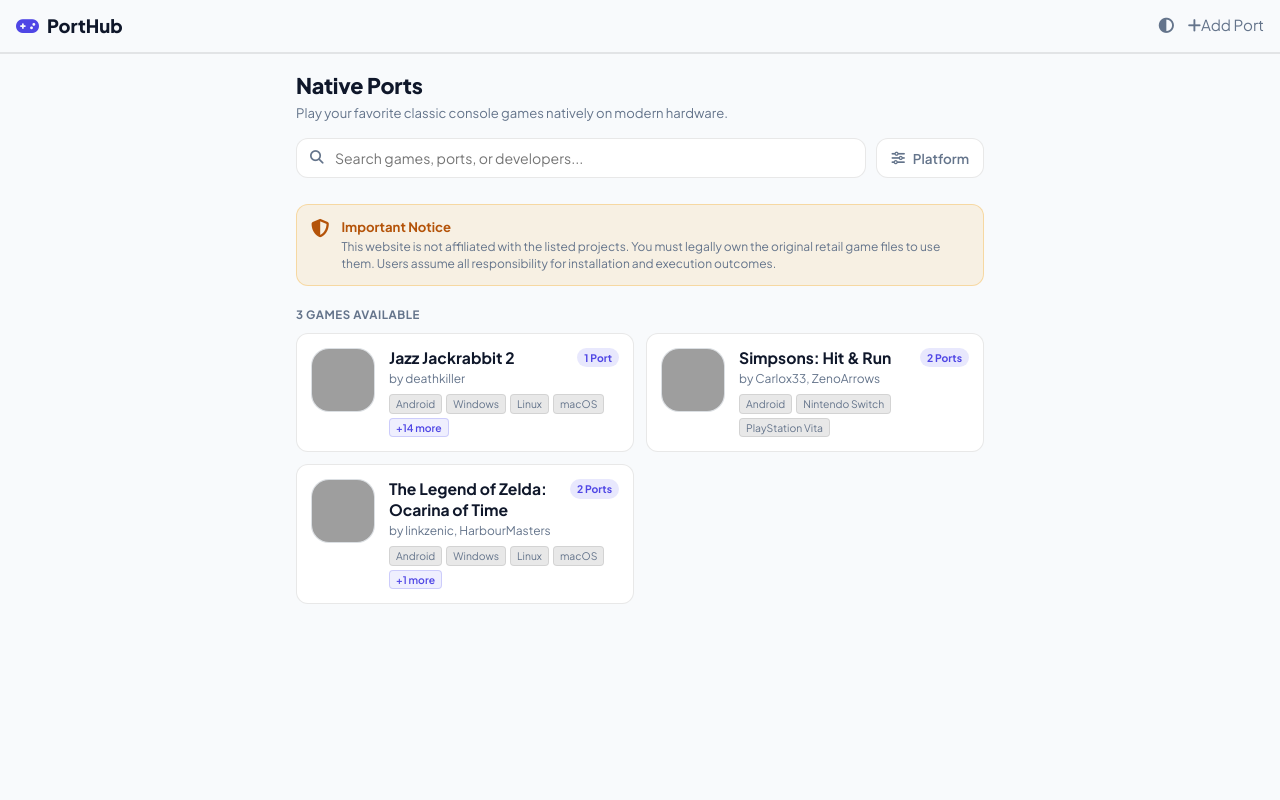
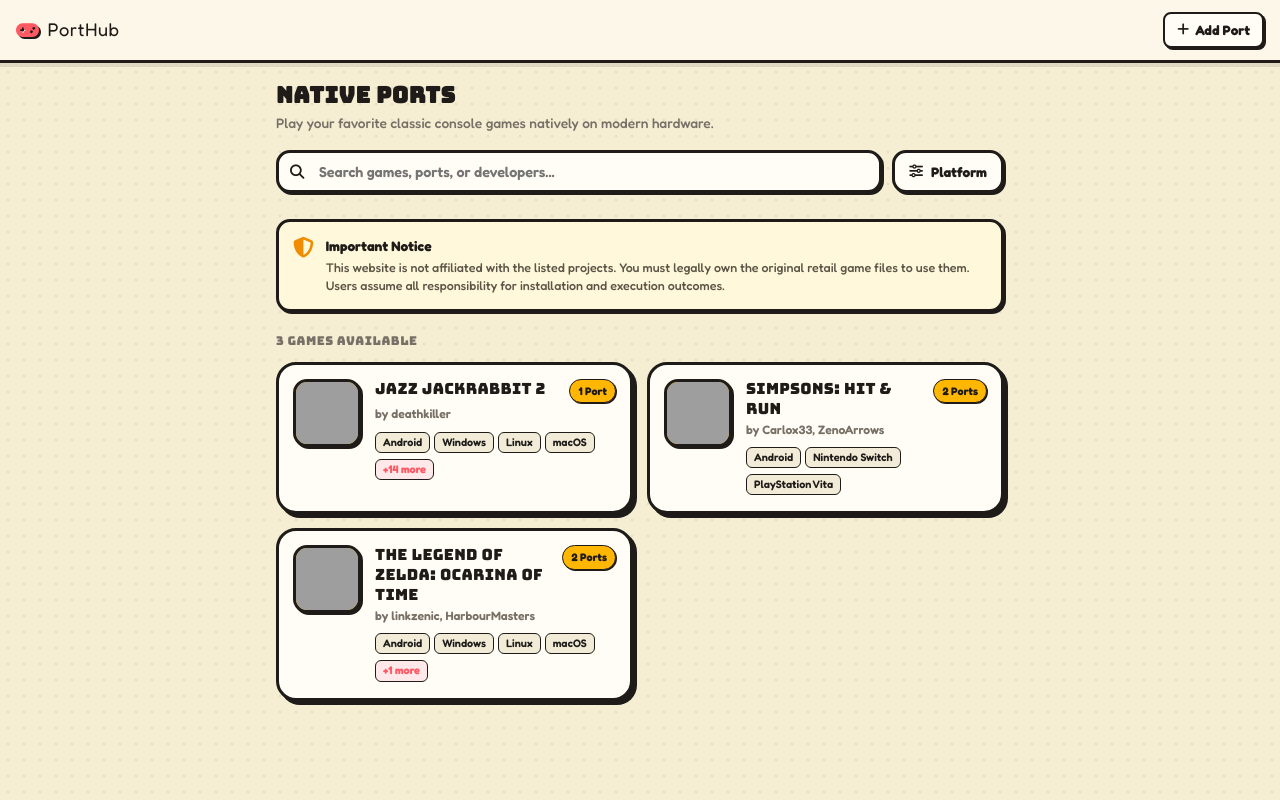
Before and after one commit to sammy-senpai/porthub, a plain HTML site: page index.html in a window 1280 px wide. Drawn offline with Linux system fonts and the light colour scheme; grey boxes are pictures that could not be loaded.

Commit message:
Updated design to comic style

```diff
--- a/index.html
+++ b/index.html
@@ -7,100 +7,134 @@
 
   <link rel="preconnect" href="https://fonts.googleapis.com">
   <link rel="preconnect" href="https://fonts.gstatic.com" crossorigin>
-  <link href="https://fonts.googleapis.com/css2?family=Plus+Jakarta+Sans:wght@400;500;600;700;800&family=JetBrains+Mono:wght@500;600&display=swap" rel="stylesheet">
+  <link href="https://fonts.googleapis.com/css2?family=Bungee&family=Fredoka:wght@400;500;600;700&family=JetBrains+Mono:wght@600;700&display=swap" rel="stylesheet">
   <link rel="stylesheet" href="https://cdnjs.cloudflare.com/ajax/libs/font-awesome/6.4.0/css/all.min.css"/>
 
-  <!-- Immediate Theme Engine to avoid FOUC -->
-  <script>
-    (function() {
-      const stored = localStorage.getItem('porthub_theme') || 'system';
-      function applyTheme(theme) {
-        if (theme === 'system') {
-          const isDark = window.matchMedia('(prefers-color-scheme: dark)').matches;
-          document.documentElement.setAttribute('data-theme', isDark ? 'dark' : 'light');
-        } else {
-          document.documentElement.setAttribute('data-theme', theme);
-        }
-      }
-      applyTheme(stored);
-      window.matchMedia('(prefers-color-scheme: dark)').addEventListener('change', () => {
-        if ((localStorage.getItem('porthub_theme') || 'system') === 'system') applyTheme('system');
-      });
-    })();
-  </script>
+  <style>
+    :root {
+      --bg: #fcf7e8;              /* Warm cream paper */
+      --workspace-bg: #f5eed3;    /* Antique parchment tone */
+      --card: #fffdf5;            /* Rich cream card */
+      --card-hover: #fffae8;
 
-  <style>
-    /* Dark Theme (Default) */
-    :root, [data-theme="dark"] {
-      --bg: #090c10;
-      --card: #131720;
-      --card-hover: #1b202c;
-      --border: rgba(255, 255, 255, 0.08);
-      --accent: #6366f1;
-      --accent-hover: #4f46e5;
-      --text: #f0f6fc;
-      --text-muted: #8b949e;
-      --warning: #f59e0b;
-      --warning-bg: rgba(245, 158, 11, 0.06);
-      --warning-border: rgba(245, 158, 11, 0.22);
-      --nav-bg: rgba(9, 12, 16, 0.94);
-      --dropdown-bg: #161b24;
+      --ink: #1e1b18;             /* Bold comic black ink */
+      --text: #24201c;
+      --text-muted: #786f66;
+
+      --accent: #ff5964;          /* Pop red/coral */
+      --accent-hover: #fa4450;
+      --accent-soft: #ffe8ea;
+
+      --secondary: #ffb703;       /* Comic sunburst gold */
+      --secondary-soft: #fff3cc;
+      --cyan: #35baf6;            /* Pop cyan */
+
+      --border: 2px solid var(--ink);
+      --border-thick: 3px solid var(--ink);
+      --shadow-sm: 2px 2px 0px var(--ink);
+      --shadow-md: 4px 4px 0px var(--ink);
+      --shadow-lg: 6px 6px 0px var(--ink);
+
+      --font-display: 'Bungee', cursive, sans-serif;
+      --font-body: 'Fredoka', sans-serif;
+      --font-mono: 'JetBrains Mono', monospace;
+
       --radius-sm: 8px;
-      --radius-md: 12px;
-      --radius-lg: 18px;
+      --radius-md: 14px;
+      --radius-lg: 20px;
+      --radius-pill: 999px;
     }
 
-    /* Light Theme */
-    [data-theme="light"] {
-      --bg: #f8fafc;
-      --card: #ffffff;
-      --card-hover: #f1f5f9;
-      --border: rgba(0, 0, 0, 0.09);
-      --accent: #4f46e5;
-      --accent-hover: #4338ca;
-      --text: #0f172a;
-      --text-muted: #64748b;
-      --warning: #b45309;
-      --warning-bg: rgba(245, 158, 11, 0.1);
-      --warning-border: rgba(245, 158, 11, 0.3);
-      --nav-bg: rgba(248, 250, 252, 0.94);
-      --dropdown-bg: #ffffff;
+    * { box-sizing: border-box; margin: 0; padding: 0; font-family: var(--font-body); -webkit-tap-highlight-color: transparent; }
+
+    body {
+      background-color: var(--workspace-bg);
+      background-image: radial-gradient(rgba(30, 27, 24, 0.08) 1.5px, transparent 1.5px);
+      background-size: 16px 16px;
+      color: var(--text);
+      line-height: 1.5;
+      padding-bottom: 40px;
     }
 
-    * { box-sizing: border-box; margin: 0; padding: 0; font-family: 'Plus Jakarta Sans', sans-serif; -webkit-tap-highlight-color: transparent; }
-    body { background-color: var(--bg); color: var(--text); line-height: 1.5; padding-bottom: 40px; transition: background-color 0.2s, color 0.2s; }
-    .container { width: 100%; max-width: 600px; margin: 0 auto; padding: 0 16px; }
-
-    .top-bar {
-      position: sticky; top: 0; background: var(--nav-bg); backdrop-filter: blur(12px);
-      border-bottom: 2px solid var(--border); padding: 12px 16px; display: flex; align-items: center; justify-content: space-between; z-index: 50;
+    .container {
+      width: 100%;
+      max-width: 600px;
+      margin: 0 auto;
+      padding: 0 16px;
     }
 
-    .brand-title { font-weight: 800; font-size: 1.15rem; display: flex; align-items: center; gap: 8px; }
-    .brand-title i { color: var(--accent); }
-    .nav-actions { display: flex; align-items: center; gap: 14px; position: relative; }
-    .nav-btn { color: var(--text-muted); font-size: 0.95rem; background: none; border: none; cursor: pointer; text-decoration: none; display: flex; align-items: center; justify-content: center; }
-    .nav-btn:hover { color: var(--text); }
+    /* Comic Top Bar */
+    .top-bar {
+      position: sticky;
+      top: 0;
+      background: var(--bg);
+      border-bottom: var(--border-thick);
+      padding: 12px 16px;
+      display: flex;
+      align-items: center;
+      justify-content: space-between;
+      z-index: 50;
+      box-shadow: 0 4px 0px rgba(30, 27, 24, 0.1);
+    }
 
-    /* Theme Switcher Dropdown */
-    .theme-menu {
-      position: absolute; top: calc(100% + 10px); right: 0; background: var(--dropdown-bg);
-      border: 1px solid var(--border); border-radius: var(--radius-md); box-shadow: 0 12px 30px rgba(0, 0, 0, 0.35);
-      min-width: 140px; padding: 6px; display: none; flex-direction: column; gap: 2px; z-index: 100;
+    .brand-title {
+      font-family: var(--font-display);
+      font-size: 1.15rem;
+      display: flex;
+      align-items: center;
+      gap: 8px;
+      letter-spacing: 0.5px;
+      color: var(--ink);
     }
-    .theme-menu.show { display: flex; }
-    .theme-option {
-      background: none; border: none; padding: 8px 12px; border-radius: var(--radius-sm);
-      color: var(--text); font-size: 0.8rem; font-weight: 600; display: flex; align-items: center; gap: 8px; cursor: pointer; text-align: left;
+    .brand-title i {
+      color: var(--accent);
+      filter: drop-shadow(2px 2px 0px var(--ink));
     }
-    .theme-option:hover { background: var(--card-hover); }
-    .theme-option.active { color: var(--accent); }
+
+    .nav-actions { display: flex; align-items: center; gap: 10px; }
+
+    .nav-btn {
+      color: var(--ink);
+      font-size: 0.85rem;
+      font-weight: 700;
+      background: var(--card);
+      border: var(--border);
+      border-radius: var(--radius-sm);
+      padding: 6px 12px;
+      cursor: pointer;
+      display: flex;
+      align-items: center;
+      gap: 6px;
+      box-shadow: var(--shadow-sm);
+      transition: transform 0.1s ease, box-shadow 0.1s ease, background 0.15s;
+      text-decoration: none;
+    }
+    .nav-btn:hover {
+      background: var(--secondary-soft);
+      transform: translate(-1px, -1px);
+      box-shadow: 3px 3px 0px var(--ink);
+    }
+    .nav-btn:active {
+      transform: translate(1px, 1px);
+      box-shadow: 1px 1px 0px var(--ink);
+    }
 
     .feed-header { padding: 18px 0 12px; }
-    .feed-heading { font-size: 1.35rem; font-weight: 800; letter-spacing: -0.01em; line-height: 1.25; }
-    .feed-subheading { font-size: 0.82rem; color: var(--text-muted); margin-top: 4px; }
+    .feed-heading {
+      font-family: var(--font-display);
+      font-size: 1.4rem;
+      letter-spacing: 0.5px;
+      line-height: 1.25;
+      color: var(--ink);
+    }
+    .feed-subheading {
+      font-size: 0.86rem;
+      color: var(--text-muted);
+      margin-top: 4px;
+      font-weight: 500;
+    }
 
-    /* Search & Filter Bar Flexbox */
+    /* Search & Filter Bar */
     .search-filter-row {
       display: flex;
       gap: 10px;
@@ -115,39 +149,64 @@
 
     .search-bar-wrapper i {
       position: absolute; left: 14px; top: 50%; transform: translateY(-50%);
-      color: var(--text-muted); font-size: 0.85rem;
+      color: var(--ink); font-size: 0.9rem;
     }
 
     .search-input {
-      width: 100%; background: var(--card); border: 1px solid var(--border); border-radius: var(--radius-md);
-      padding: 10px 14px 10px 38px; color: var(--text); font-size: 0.88rem; outline: none; transition: border-color 0.2s;
+      width: 100%;
+      background: var(--card);
+      border: var(--border-thick);
+      border-radius: var(--radius-md);
+      padding: 10px 14px 10px 40px;
+      color: var(--ink);
+      font-size: 0.9rem;
+      font-weight: 600;
+      outline: none;
+      box-shadow: var(--shadow-sm);
+      transition: transform 0.1s ease, box-shadow 0.1s ease;
     }
-    .search-input:focus { border-color: var(--accent); }
+    .search-input:focus {
+      background: #ffffff;
+      box-shadow: var(--shadow-md);
+    }
 
-    /* Filter Trigger Button */
+    /* Filter Button */
     .filter-btn {
       background: var(--card);
-      border: 1px solid var(--border);
+      border: var(--border-thick);
       border-radius: var(--radius-md);
       padding: 0 14px;
-      color: var(--text-muted);
+      color: var(--ink);
       cursor: pointer;
       display: flex;
       align-items: center;
       gap: 8px;
-      font-size: 0.84rem;
-      font-weight: 600;
+      font-size: 0.86rem;
+      font-weight: 700;
       white-space: nowrap;
-      transition: all 0.2s ease;
+      box-shadow: var(--shadow-sm);
+      transition: all 0.15s ease;
     }
-    .filter-btn:hover { background: var(--card-hover); border-color: rgba(255, 255, 255, 0.2); color: var(--text); }
-    .filter-btn.active { background: rgba(99, 102, 241, 0.12); border-color: var(--accent); color: var(--accent); }
+    .filter-btn:hover {
+      background: var(--secondary-soft);
+      transform: translate(-1px, -1px);
+      box-shadow: var(--shadow-md);
+    }
+    .filter-btn:active {
+      transform: translate(1px, 1px);
+      box-shadow: 1px 1px 0px var(--ink);
+    }
+    .filter-btn.active {
+      background: var(--secondary);
+      border-color: var(--ink);
+    }
 
     .filter-badge-dot {
-      width: 7px;
-      height: 7px;
+      width: 8px;
+      height: 8px;
       border-radius: 50%;
       background: var(--accent);
+      border: 1.5px solid var(--ink);
       display: none;
     }
     .filter-btn.active .filter-badge-dot { display: block; }
@@ -157,139 +216,257 @@
       position: absolute;
       top: calc(100% + 8px);
       right: 0;
-      background: var(--dropdown-bg);
-      border: 1px solid var(--border);
+      background: var(--bg);
+      border: var(--border-thick);
       border-radius: var(--radius-md);
-      box-shadow: 0 16px 36px rgba(0, 0, 0, 0.4);
+      box-shadow: var(--shadow-lg);
       min-width: 220px;
       max-height: 280px;
       overflow-y: auto;
-      padding: 6px;
+      padding: 8px;
       display: none;
       flex-direction: column;
-      gap: 2px;
+      gap: 4px;
       z-index: 60;
     }
     .filter-menu.show { display: flex; }
 
     .filter-menu-item {
-      background: none;
-      border: none;
-      padding: 9px 12px;
+      background: var(--card);
+      border: 1.5px solid var(--ink);
+      padding: 8px 12px;
       border-radius: var(--radius-sm);
-      color: var(--text);
+      color: var(--ink);
       font-size: 0.82rem;
-      font-weight: 600;
+      font-weight: 700;
       display: flex;
       align-items: center;
       justify-content: space-between;
       cursor: pointer;
       text-align: left;
+      box-shadow: 1px 1px 0px var(--ink);
+      transition: background 0.1s;
     }
-    .filter-menu-item:hover { background: var(--card-hover); }
-    .filter-menu-item.active { color: var(--accent); background: rgba(99, 102, 241, 0.1); }
-    .filter-menu-item i { font-size: 0.75rem; }
+    .filter-menu-item:hover { background: var(--secondary-soft); }
+    .filter-menu-item.active { background: var(--secondary); }
+    .filter-menu-item i { font-size: 0.8rem; }
 
+    /* Comic Notice Box */
     .legal-disclaimer-box {
-      background: var(--warning-bg); border: 1px solid var(--warning-border); border-radius: var(--radius-md);
-      padding: 12px 14px; display: flex; gap: 12px; margin-bottom: 20px; align-items: flex-start;
+      background: #fff8db;
+      border: var(--border-thick);
+      border-radius: var(--radius-md);
+      padding: 14px;
+      display: flex;
+      gap: 12px;
+      margin-bottom: 20px;
+      align-items: flex-start;
+      box-shadow: var(--shadow-sm);
     }
-    .legal-disclaimer-box i { color: var(--warning); font-size: 1.15rem; flex-shrink: 0; margin-top: 2px; }
-    .legal-disclaimer-content strong { display: block; font-size: 0.82rem; color: var(--warning); margin-bottom: 2px; }
-    .legal-disclaimer-content p { font-size: 0.75rem; color: var(--text-muted); line-height: 1.4; }
+    .legal-disclaimer-box i { color: #f08c00; font-size: 1.3rem; flex-shrink: 0; margin-top: 2px; }
+    .legal-disclaimer-content strong { display: block; font-size: 0.86rem; color: var(--ink); margin-bottom: 2px; }
+    .legal-disclaimer-content p { font-size: 0.78rem; color: #5c5446; line-height: 1.45; font-weight: 500; }
 
-    .feed-count-label { font-size: 0.72rem; font-weight: 700; text-transform: uppercase; letter-spacing: 0.5px; color: var(--text-muted); margin-bottom: 10px; display: block; }
-    .games-list { display: flex; flex-direction: column; gap: 12px; }
+    .feed-count-label {
+      font-family: var(--font-display);
+      font-size: 0.76rem;
+      letter-spacing: 0.5px;
+      color: var(--text-muted);
+      margin-bottom: 12px;
+      display: block;
+    }
+    .games-list { display: flex; flex-direction: column; gap: 14px; }
 
+    /* Game Feed Cards */
     .game-card {
-      background: var(--card); border: 1px solid var(--border); border-radius: var(--radius-md);
-      padding: 14px; display: flex; gap: 14px; align-items: flex-start; text-decoration: none; color: var(--text);
-      transition: all 0.2s ease; position: relative;
+      background: var(--card);
+      border: var(--border-thick);
+      border-radius: var(--radius-lg);
+      padding: 14px;
+      display: flex;
+      gap: 14px;
+      align-items: flex-start;
+      text-decoration: none;
+      color: var(--ink);
+      box-shadow: var(--shadow-md);
+      transition: all 0.15s ease;
+      position: relative;
     }
-    .game-card:hover { background: var(--card-hover); border-color: rgba(255, 255, 255, 0.16); transform: translateY(-1px); }
+    .game-card:hover {
+      background: var(--card-hover);
+      transform: translate(-1px, -2px);
+      box-shadow: var(--shadow-lg);
+    }
+    .game-card:active {
+      transform: translate(2px, 2px);
+      box-shadow: 2px 2px 0px var(--ink);
+    }
 
     .game-icon-frame {
-      width: 64px; height: 64px; border-radius: var(--radius-lg); background: var(--card-hover); border: 1px solid var(--border);
-      display: flex; align-items: center; justify-content: center; flex-shrink: 0; overflow: hidden;
+      width: 68px;
+      height: 68px;
+      border-radius: var(--radius-md);
+      background: var(--secondary);
+      border: var(--border-thick);
+      display: flex;
+      align-items: center;
+      justify-content: center;
+      flex-shrink: 0;
+      overflow: hidden;
+      box-shadow: var(--shadow-sm);
     }
     .game-icon-frame img { width: 100%; height: 100%; object-fit: cover; display: block; }
-    .game-icon-fallback { font-size: 1.8rem; color: var(--text-muted); }
+    .game-icon-fallback { font-size: 1.8rem; color: var(--ink); }
 
     .game-info { flex: 1; min-width: 0; }
     .game-title-row { display: flex; align-items: flex-start; justify-content: space-between; gap: 8px; margin-bottom: 2px; }
-    .game-title { font-size: 0.98rem; font-weight: 700; line-height: 1.3; overflow-wrap: break-word; word-break: break-word; }
+
+    .game-title {
+      font-family: var(--font-display);
+      font-size: 0.96rem;
+      line-height: 1.3;
+      letter-spacing: 0.3px;
+      overflow-wrap: break-word;
+      word-break: break-word;
+      color: var(--ink);
+    }
 
     .ports-badge {
-      font-size: 0.65rem; font-weight: 700; padding: 2px 7px; border-radius: 99px;
-      background: rgba(99, 102, 241, 0.15); color: var(--accent); white-space: nowrap; flex-shrink: 0;
+      font-size: 0.68rem;
+      font-weight: 700;
+      padding: 3px 8px;
+      border-radius: var(--radius-pill);
+      background: var(--secondary);
+      border: 1.5px solid var(--ink);
+      color: var(--ink);
+      white-space: nowrap;
+      flex-shrink: 0;
+      box-shadow: 1px 1px 0px var(--ink);
     }
-    .game-meta-maintainers { font-size: 0.75rem; color: var(--text-muted); margin-bottom: 6px; white-space: nowrap; overflow: hidden; text-overflow: ellipsis; }
+    .game-meta-maintainers {
+      font-size: 0.76rem;
+      color: var(--text-muted);
+      margin-bottom: 8px;
+      white-space: nowrap;
+      overflow: hidden;
+      text-overflow: ellipsis;
+      font-weight: 600;
+    }
 
-    .game-platform-tags { display: flex; gap: 4px; flex-wrap: wrap; align-items: center; max-height: 44px; overflow: hidden; }
+    /* Fixed platform tags: prevents clipping the bottom row */
+    .game-platform-tags {
+      display: flex;
+      gap: 6px 4px;
+      flex-wrap: wrap;
+      align-items: center;
+      max-height: 62px;
+      overflow: hidden;
+      padding-bottom: 2px;
+    }
     .game-platform-tag {
-      font-size: 0.65rem; background: var(--border); border: 1px solid var(--border);
-      padding: 1px 6px; border-radius: 4px; color: var(--text-muted); white-space: nowrap;
+      font-size: 0.68rem;
+      line-height: 1.2;
+      background: #f1ebd7;
+      border: 1.5px solid var(--ink);
+      padding: 3px 7px;
+      border-radius: 6px;
+      color: var(--ink);
+      white-space: nowrap;
+      font-weight: 600;
+      display: inline-flex;
+      align-items: center;
     }
     .game-platform-more {
-      font-size: 0.65rem; background: rgba(99, 102, 241, 0.1); border: 1px solid rgba(99, 102, 241, 0.25);
-      padding: 1px 6px; border-radius: 4px; color: var(--accent); font-weight: 600; white-space: nowrap;
+      font-size: 0.68rem;
+      line-height: 1.2;
+      background: var(--accent-soft);
+      border: 1.5px solid var(--ink);
+      padding: 3px 7px;
+      border-radius: 6px;
+      color: var(--accent);
+      font-weight: 700;
+      white-space: nowrap;
+      display: inline-flex;
+      align-items: center;
     }
 
     .empty-feed {
-      background: var(--card); border: 1px dashed var(--border); border-radius: var(--radius-md);
-      padding: 40px 16px; text-align: center; color: var(--text-muted); display: none; flex-direction: column; align-items: center; gap: 8px;
+      background: var(--card);
+      border: 2px dashed var(--ink);
+      border-radius: var(--radius-md);
+      padding: 40px 16px;
+      text-align: center;
+      color: var(--text-muted);
+      display: none;
+      flex-direction: column;
+      align-items: center;
+      gap: 8px;
+      font-weight: 600;
     }
-    .empty-feed i { font-size: 2rem; opacity: 0.5; }
-    .empty-feed strong { color: var(--text); font-size: 0.95rem; }
+    .empty-feed i { font-size: 2.2rem; color: var(--ink); }
+    .empty-feed strong { color: var(--ink); font-family: var(--font-display); font-size: 1rem; }
 
-    /* Pagination Styles */
+    /* Pagination */
     .pagination-wrapper {
-      display: flex; justify-content: center; align-items: center; gap: 6px;
-      margin-top: 24px; padding-top: 14px;
+      display: flex;
+      justify-content: center;
+      align-items: center;
+      gap: 8px;
+      margin-top: 26px;
+      padding-top: 14px;
     }
 
     .pagination-btn {
-      background: var(--card); border: 1px solid var(--border); color: var(--text);
-      border-radius: var(--radius-sm); min-width: 36px; height: 36px; padding: 0 10px;
-      font-size: 0.84rem; font-weight: 600; cursor: pointer; display: flex;
-      align-items: center; justify-content: center; transition: all 0.2s;
+      background: var(--card);
+      border: var(--border-thick);
+      color: var(--ink);
+      border-radius: var(--radius-sm);
+      min-width: 38px;
+      height: 38px;
+      padding: 0 10px;
+      font-family: var(--font-display);
+      font-size: 0.85rem;
+      cursor: pointer;
+      display: flex;
+      align-items: center;
+      justify-content: center;
+      box-shadow: var(--shadow-sm);
+      transition: all 0.15s ease;
     }
-
     .pagination-btn:hover:not(:disabled) {
-      background: var(--card-hover); border-color: rgba(255, 255, 255, 0.2);
+      background: var(--secondary-soft);
+      transform: translate(-1px, -1px);
+      box-shadow: var(--shadow-md);
     }
-
+    .pagination-btn:active:not(:disabled) {
+      transform: translate(1px, 1px);
+      box-shadow: 1px 1px 0px var(--ink);
+    }
     .pagination-btn.active {
-      background: var(--accent); border-color: var(--accent); color: #fff;
+      background: var(--accent);
+      color: #fff;
     }
-
     .pagination-btn:disabled {
-      opacity: 0.4; cursor: not-allowed;
+      opacity: 0.4;
+      cursor: not-allowed;
+      box-shadow: none;
     }
 
     @media (min-width: 601px) {
-      .container { max-width: 720px; }
+      .container { max-width: 760px; }
       .games-list { display: grid; grid-template-columns: 1fr 1fr; }
     }
   </style>
 </head>
 <body>
 
+  <!-- Top App Navigation -->
   <header class="top-bar">
     <div class="brand-title">
       <i class="fa-solid fa-gamepad"></i>
       <span>PortHub</span>
     </div>
     <div class="nav-actions">
-      <button class="nav-btn" id="themeToggleBtn" title="Change Theme" onclick="toggleThemeMenu(event)">
-        <i class="fa-solid fa-circle-half-stroke" id="themeIcon"></i>
-      </button>
-      <div class="theme-menu" id="themeMenu">
-        <button class="theme-option" onclick="setTheme('system')"><i class="fa-solid fa-desktop"></i> System</button>
-        <button class="theme-option" onclick="setTheme('dark')"><i class="fa-solid fa-moon"></i> Dark</button>
-        <button class="theme-option" onclick="setTheme('light')"><i class="fa-solid fa-sun"></i> Light</button>
-      </div>
-
       <a href="builder.html" class="nav-btn" title="Open JSON Builder"><i class="fa-solid fa-plus"></i> Add Port</a>
     </div>
   </header>
@@ -339,45 +516,12 @@
   </main>
 
   <script>
-    // --- Theme Controller ---
-    function updateThemeUI() {
-      const current = localStorage.getItem('porthub_theme') || 'system';
-      const icon = document.getElementById('themeIcon');
-      if (current === 'system') icon.className = 'fa-solid fa-circle-half-stroke';
-      else if (current === 'dark') icon.className = 'fa-solid fa-moon';
-      else icon.className = 'fa-solid fa-sun';
-
-      document.querySelectorAll('.theme-option').forEach(btn => {
-        btn.classList.toggle('active', btn.textContent.toLowerCase().includes(current));
-      });
-    }
-
-    function setTheme(theme) {
-      localStorage.setItem('porthub_theme', theme);
-      if (theme === 'system') {
-        const isDark = window.matchMedia('(prefers-color-scheme: dark)').matches;
-        document.documentElement.setAttribute('data-theme', isDark ? 'dark' : 'light');
-      } else {
-        document.documentElement.setAttribute('data-theme', theme);
-      }
-      updateThemeUI();
-      document.getElementById('themeMenu').classList.remove('show');
-    }
-
-    function toggleThemeMenu(e) {
-      e.stopPropagation();
-      document.getElementById('filterMenu')?.classList.remove('show');
-      document.getElementById('themeMenu').classList.toggle('show');
-    }
-
     function toggleFilterMenu(e) {
       e.stopPropagation();
-      document.getElementById('themeMenu')?.classList.remove('show');
       document.getElementById('filterMenu').classList.toggle('show');
     }
 
     document.addEventListener('click', () => {
-      document.getElementById('themeMenu')?.classList.remove('show');
       document.getElementById('filterMenu')?.classList.remove('show');
     });
 
@@ -416,11 +560,10 @@
     }
 
     async function loadGamesFeed() {
-      updateThemeUI();
       syncStateFromURL();
 
       try {
-        const response = await fetch('https://sammy-senpai.github.io/porthub/games.json');
+        const response = await fetch('./games.json');
         if (response.ok) {
           allGames = await response.json();
 
@@ -551,12 +694,12 @@
         container.innerHTML = '';
         emptyBox.style.display = 'flex';
         paginationBox.innerHTML = '';
-        countLabel.textContent = `0 Games Found`;
+        countLabel.textContent = `0 GAMES FOUND`;
         return;
       }
 
       emptyBox.style.display = 'none';
-      countLabel.textContent = `${totalItems} Game${totalItems === 1 ? '' : 's'} Available`;
+      countLabel.textContent = `${totalItems} GAME${totalItems === 1 ? '' : 'S'} AVAILABLE`;
 
       const startIndex = (currentPage - 1) * ITEMS_PER_PAGE;
       const paginatedGames = filtered.slice(startIndex, startIndex + ITEMS_PER_PAGE);
@@ -612,7 +755,7 @@
         if (i === 1 || i === totalPages || (i >= currentPage - 1 && i <= currentPage + 1)) {
           html += `<button class="pagination-btn ${i === currentPage ? 'active' : ''}" onclick="goToPage(${i})">${i}</button>`;
         } else if (i === currentPage - 2 || i === currentPage + 2) {
-          html += `<span style="padding: 0 4px; color: var(--text-muted);">&hellip;</span>`;
+          html += `<span style="padding: 0 4px; font-weight: 700; color: var(--ink);">&hellip;</span>`;
         }
       }
 
```
